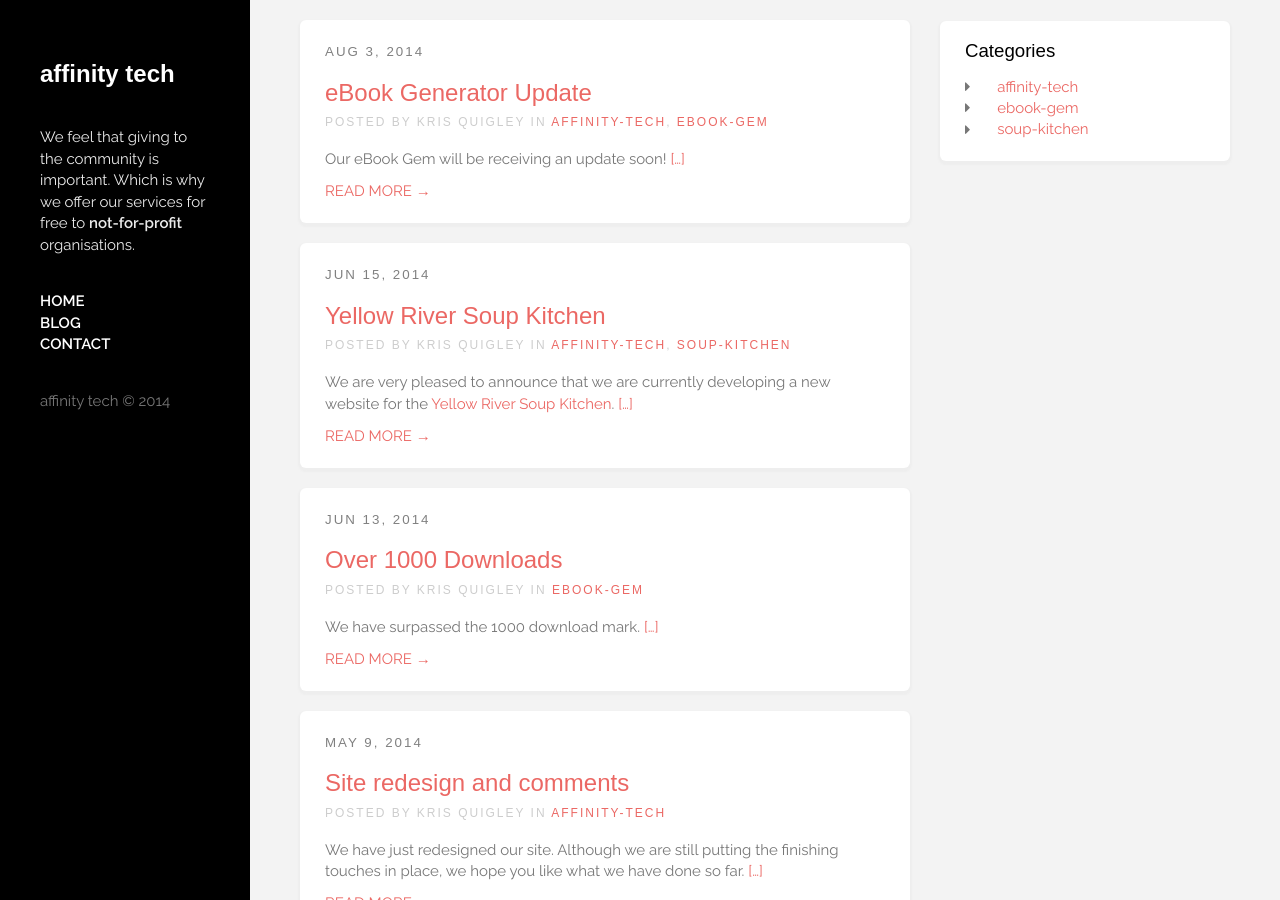
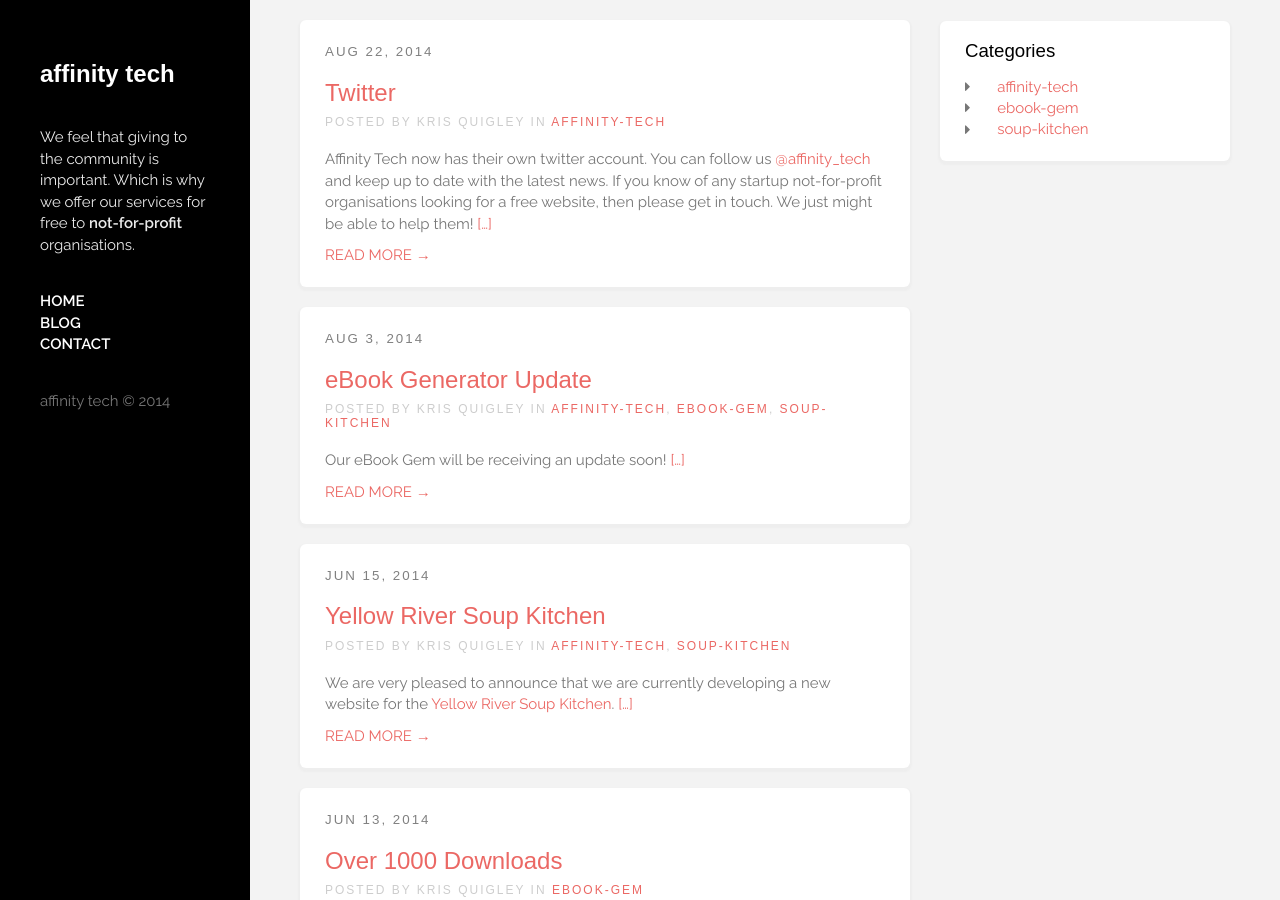
Before and after one commit to affinity-digital-ltd/affinity-tech.github.io, a Jekyll site: the page built from blog/index.html, in a window 1280 px wide and 900 px high. Built offline with Jekyll 4.4.1, drawn with Linux system fonts in a browser that asks for light colours; nearby versions of some CDN libraries; library files that are not in the unit come from our copies.

Commit message:
added new post about twitter

```diff
--- a/_posts/2014-08-03-ebook-generator-update.md
+++ b/_posts/2014-08-03-ebook-generator-update.md
@@ -2,7 +2,7 @@
 layout: post
 title:  "eBook Generator Update"
 date:   2014-08-03 23:11:00
-categories: [affinity-tech,ebook-gem]
+categories: [affinity-tech,ebook-gem,soup-kitchen]
 author: Kris Quigley
 comments: true
 ---
--- /dev/null
+++ b/_posts/2014-08-22-twitter.md
@@ -0,0 +1,10 @@
+---
+layout: post
+title:  "Twitter"
+date:   2014-08-22 17:54:00
+categories: [affinity-tech]
+author: Kris Quigley
+comments: true
+---
+
+Affinity Tech now has their own twitter account.  You can follow us [@affinity_tech](https://twitter.com/affinity_tech) and keep up to date with the latest news.  If you know of any startup not-for-profit organisations looking for a free website, then please get in touch.  We just might be able to help them!
```
